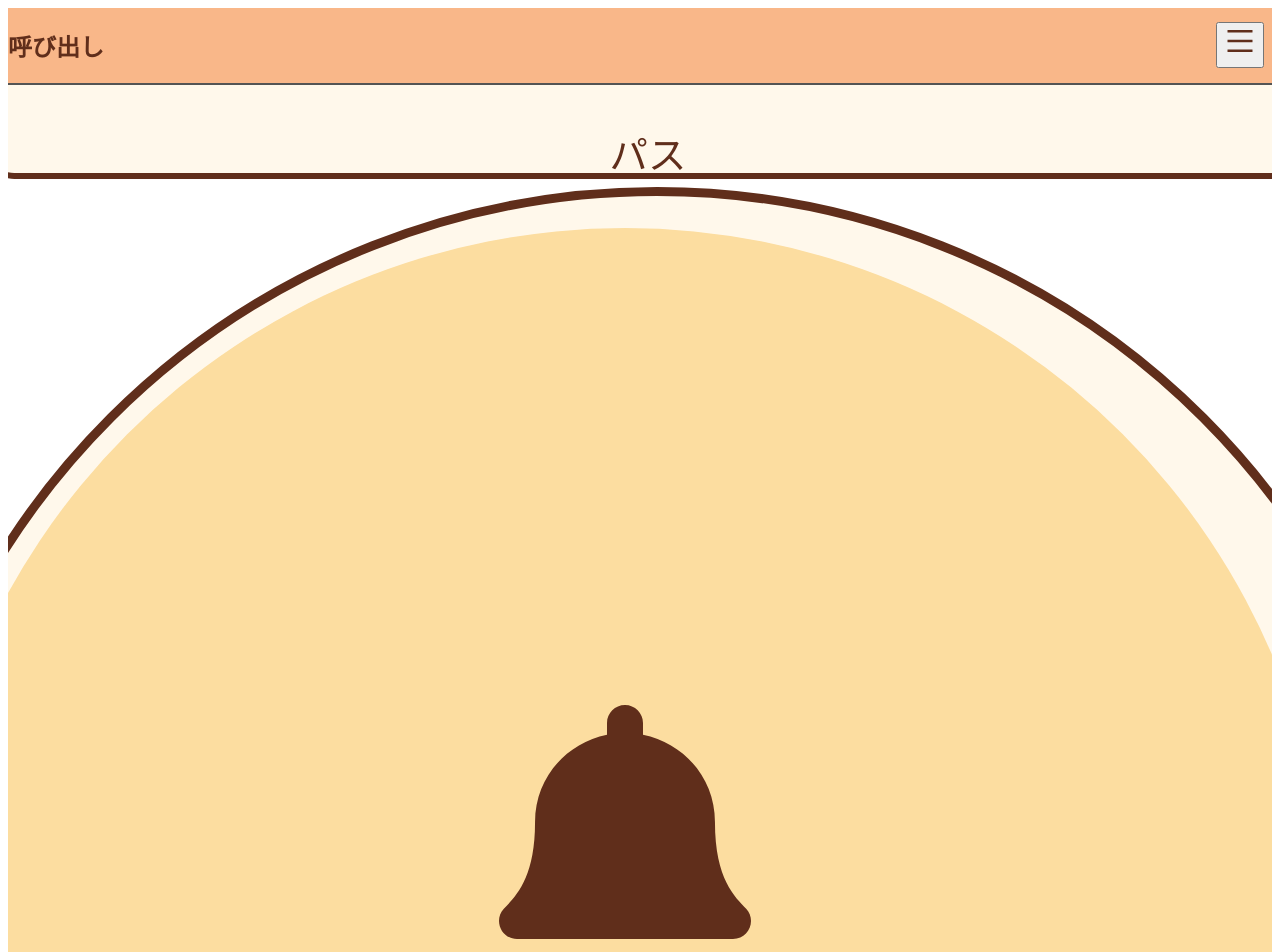
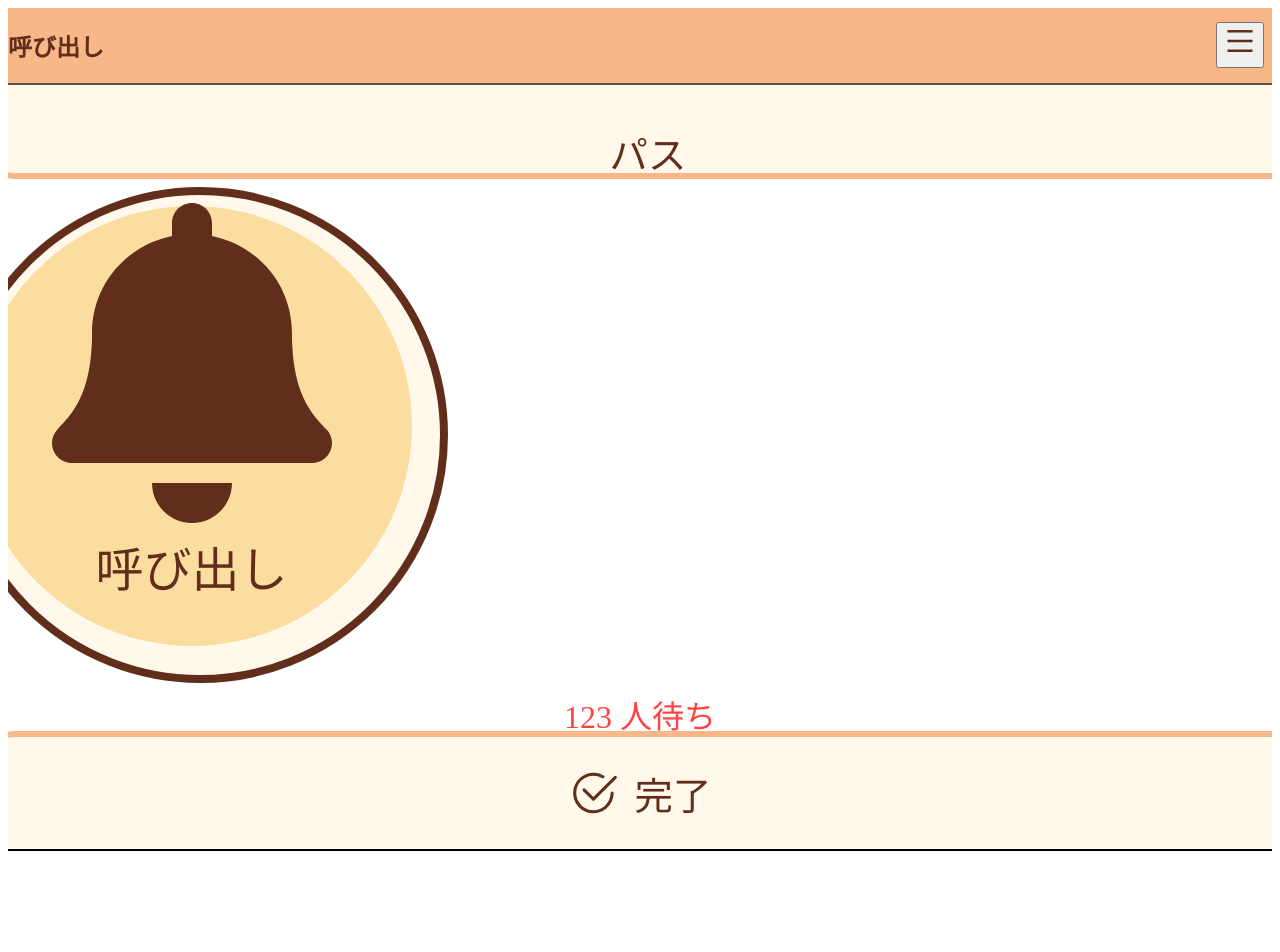
Before and after one commit to kajiLabTeam/dx-waiting-time, a Next.js app in the folder frontend/: page /callPage in a window 1280 px wide. Shown: the top 952 px of the page. After the commit the page ends 859 px from the top, so only its background shows below. Built offline with nearby package versions, Linux system fonts and the light colour scheme.

Commit message:
add: 呼出状態を管理して画面が切り替わるように

```diff
--- a/frontend/src/pages/callPage.tsx
+++ b/frontend/src/pages/callPage.tsx
@@ -3,7 +3,9 @@ import { useState } from "react";
 import styled from "styled-components";
 import { CallCircle } from "../utils/CallCricle";
 import { EndButton } from "../utils/EndButton";
+import { MessageCricle } from "../utils/MessageCricle";
 import { PassButton } from "../utils/PassButton";
+import { theme } from "../utils/theme";
 
 const CallPageContainer = styled.div`
   text-align: center;
@@ -11,22 +13,28 @@ const CallPageContainer = styled.div`
 `;
 
 const PassButtonContainer = styled.div`
-    margin-bottom: 0.5rem;
+  margin-bottom: 1vh;
 `;
 
 const CallCircleContainer = styled.div``;
 
 const FollowingContainer = styled.div`
-  margin-top: 0.5rem;
+  margin-top: 1vh;
   font-size: 2rem;
+  height: 5vh;
+  color: ${theme.colors.red};
+  @media screen and (max-height: 700px) {
+    margin-top: 0;
+    font-size: 1.5rem;
+  }
 `;
 
 const EndButtonContainer = styled.div`
-    margin-top: 0.5rem;
   position: sticky;
 `;
 
 const following = 123;
+const callNumber = 321;
 
 const CallPage: FC = () => {
   const [calling, setCalling] = useState(false);
@@ -36,17 +44,31 @@ const CallPage: FC = () => {
   const onCalling = () => {
     setCalling(true);
   };
+  if (calling) {
     return (
       <CallPageContainer>
         <PassButtonContainer>
           <PassButton calling={calling} onClick={onWaiting} />
         </PassButtonContainer>
         <CallCircleContainer>
-                <CallCircle calling={calling} onClick={onCalling} />
+          <MessageCricle message={callNumber}/>
         </CallCircleContainer>
-            <FollowingContainer>
-              {following} 人待ち
-            </FollowingContainer>
+        <FollowingContainer>{following} 人待ち</FollowingContainer>
+        <EndButtonContainer>
+          <EndButton calling={calling} onClick={onWaiting} />
+        </EndButtonContainer>
+      </CallPageContainer>
+    );
+  }
+  return (
+    <CallPageContainer>
+      <PassButtonContainer>
+        <PassButton calling={calling} onClick={onWaiting} />
+      </PassButtonContainer>
+      <CallCircleContainer>
+        <CallCircle onClick={onCalling} />
+      </CallCircleContainer>
+      <FollowingContainer>{following} 人待ち</FollowingContainer>
       <EndButtonContainer>
         <EndButton calling={calling} onClick={onWaiting} />
       </EndButtonContainer>
--- a/frontend/src/utils/CallCricle.tsx
+++ b/frontend/src/utils/CallCricle.tsx
@@ -10,12 +10,15 @@ type Props = {
 const CircleContainer = styled.div`
   text-align: center;
   overflow-x: hidden;
-  width: 120vw;
-  height: 120vw;
-  transform: translateX(-10vw);
+  width: 60vh;
+  height: 60vh;
+  transform: translateX(-7vh);
   background-color: ${theme.colors.cream};
-  border: 0.6rem solid ${theme.colors.brown};
-  border-radius: 50%;
+  border: 1vh solid ${theme.colors.brown};
+  border-radius: 60vh;
+  @media screen and (max-height: 700px) {
+    transform: translateX(-2vh);
+  }
 `;
 
 const InCircle = styled.div`
@@ -23,25 +26,33 @@ const InCircle = styled.div`
   justify-content: center;
   align-items: center;
   flex-direction: column;
-  width: 110vw;
-  height: 110vw;
-  margin: 2.5vw;
+  width: 55vh;
+  height: 55vh;
+  margin: 1.45vh;
   background-color: ${theme.colors.honey};
   border-radius: 50%;
 `;
 
 const Bell = styled.div`
   display: block;
-  font-size: 18rem;
+  font-size: 20rem;
   line-height: 0;
   transform: translateY(0rem);
   color: ${theme.colors.brown};
+  @media screen and (max-height: 700px) {
+    font-size: 16rem;
+  }
 `;
 
 const BellText = styled.p`
   display: block;
   font-size: 3rem;
   color: ${theme.colors.brown};
+  margin-top: 0.5rem;
+  @media screen and (max-height: 700px) {
+    margin-top: 1rem;
+    font-size: 2rem;
+  }
 `;
 
 export const CallCircle: FC<Props> = ({ onClick }) => {
--- a/frontend/src/utils/EndButton.tsx
+++ b/frontend/src/utils/EndButton.tsx
@@ -15,11 +15,11 @@ const EndButtonContainer = styled.button<Props>`
     align-items: center;
     width: 104vw;
     transform: translateX(-2vw);
-    height: 8rem;
+    height: 15vh;
     border-radius: 2rem 2rem 0 0;
-    border-right: 0.4rem solid ${theme.colors.brown};
-    border-left: 0.4rem solid ${theme.colors.brown};
-    border-top: 0.4rem solid ${theme.colors.brown};
+    border-right: 0.8vh solid ${(props) => (props.calling ? theme.colors.brown : theme.colors.orenge)};
+    border-left: 0.8vh solid ${(props) => (props.calling ? theme.colors.brown : theme.colors.orenge)};
+    border-top: 0.8vh solid ${(props) => (props.calling ? theme.colors.brown : theme.colors.orenge)};
 `;
 
 const Text = styled.p`
--- a/frontend/src/utils/MessageCricle.tsx
+++ b/frontend/src/utils/MessageCricle.tsx
@@ -9,12 +9,15 @@ type Props = {
 const CircleContainer = styled.div`
   text-align: center;
   overflow-x: hidden;
-  width: 120vw;
-  height: 120vw;
-  transform: translateX(-10vw);
+  width: 60vh;
+  height: 60vh;
+  transform: translateX(-7vh);
   background-color: white;
-  border: 0.6rem solid ${theme.colors.orenge};
-  border-radius: 50%;
+  border: 1vh solid ${theme.colors.orenge};
+  border-radius: 60vh;
+  @media screen and (max-height: 700px) {
+    transform: translateX(-2vh);
+  }
 `;
 
 const InCircle = styled.div`
@@ -22,9 +25,9 @@ const InCircle = styled.div`
   justify-content: center;
   align-items: center;
   flex-direction: column;
-  width: 110vw;
-  height: 110vw;
-  margin: 2.5vw;
+  width: 55vh;
+  height: 55vh;
+  margin: 1.45vh;
   background-color: ${theme.colors.cream};
   border-radius: 50%;
 `;
--- a/frontend/src/utils/PassButton.tsx
+++ b/frontend/src/utils/PassButton.tsx
@@ -11,11 +11,11 @@ const PassButtonContainer = styled.button<Props>`
     background-color: ${(props) => (props.calling ? theme.colors.honey : theme.colors.cream)};
     width: 104vw;
     transform: translateX(-2vw);
-    height: 6rem;
+    height: 12vh;
     border-radius: 0 0 2rem 2rem;
-    border-right: 0.4rem solid ${theme.colors.brown};
-    border-left: 0.4rem solid ${theme.colors.brown};
-    border-bottom: 0.4rem solid ${theme.colors.brown};
+    border-right: 0.8vh solid ${(props) => (props.calling ? theme.colors.brown : theme.colors.orenge)};
+    border-left: 0.8vh solid ${(props) => (props.calling ? theme.colors.brown : theme.colors.orenge)};
+    border-bottom: 0.8vh solid ${(props) => (props.calling ? theme.colors.brown : theme.colors.orenge)};
 `;
 
 const Text = styled.p`
```
Lines whose indentation alone changed are shown as unchanged.
